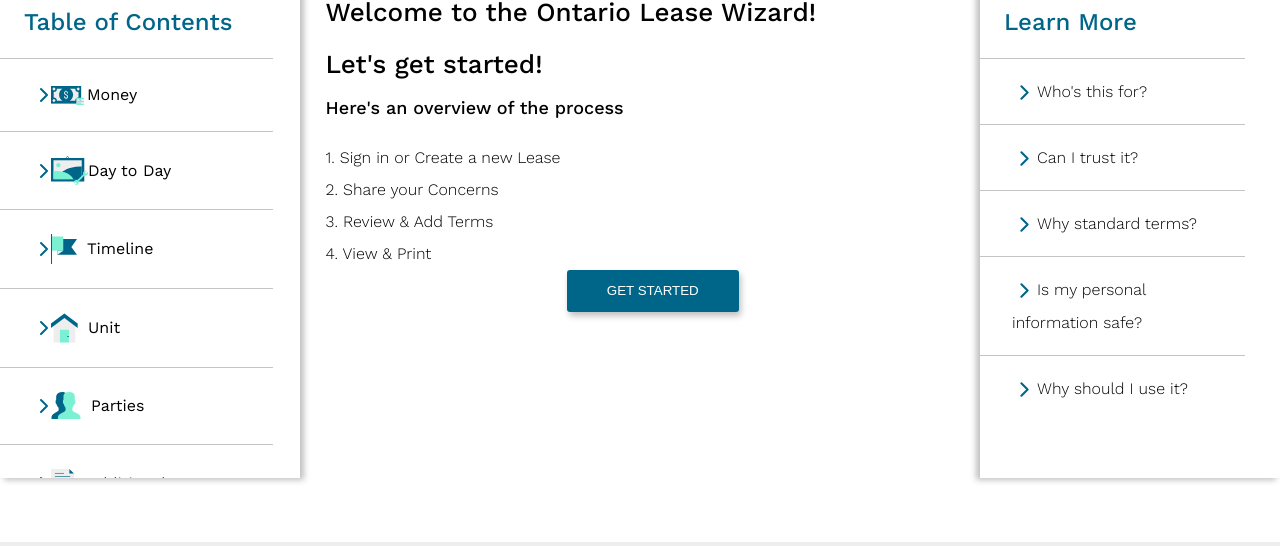
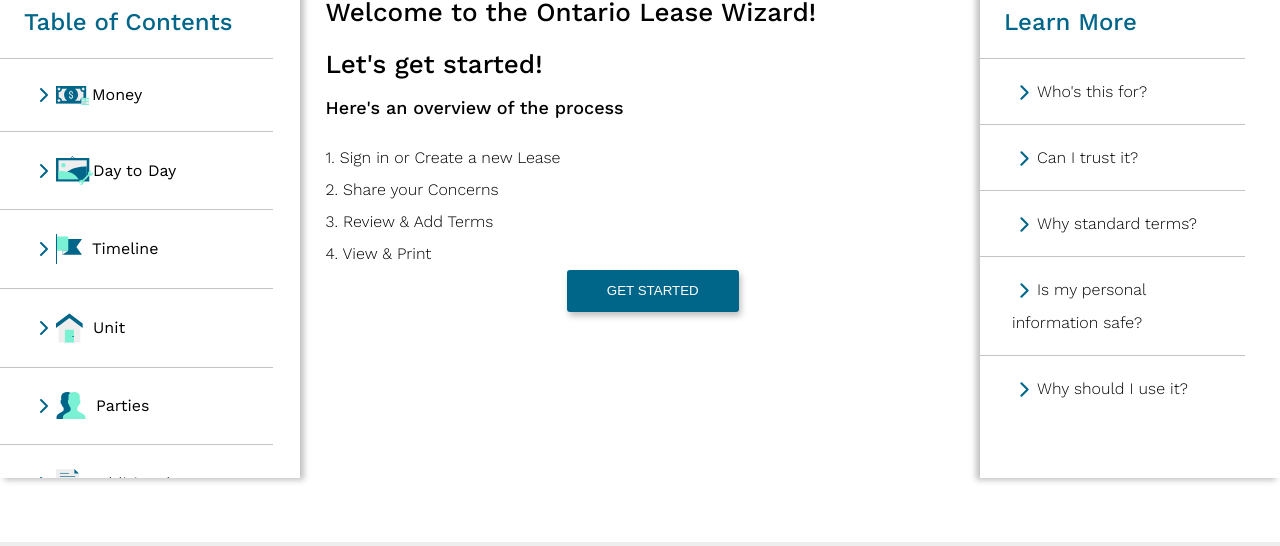
Before and after one commit to law-design-colab-ctto/ontario-lease-wizard, a React (Create React App) app: page / in a window 1280 px wide. Shown: the part 168-714 px from the top of the page. Built offline with nearby package versions, Linux system fonts and the light colour scheme.

Commit message:
Chevron padding.

```diff
--- a/src/App.css
+++ b/src/App.css
@@ -153,7 +153,8 @@
     display: inline-block;
     vertical-align: middle;
     margin-left: -5px;
-    margin-right: 10px; }
+    margin-right: 10px;
+    cursor: pointer; }
     nav img.Money {
       width: 33px;
       height: 19px;
@@ -177,7 +178,8 @@
   nav svg.chevronRight {
     display: inline-block;
     color: #006689;
-    vertical-align: middle; }
+    vertical-align: middle;
+    margin-right: 5px; }
     nav svg.chevronRight.active {
       transform: rotate(90deg);
       transition: all 0.5s ease; }
--- a/src/App.scss
+++ b/src/App.scss
@@ -179,6 +179,7 @@
     vertical-align: middle;
     margin-left: -5px;
     margin-right: 10px;
+    cursor: pointer;
     &.Money {
       width: 33px;
       height: 19px;
@@ -210,6 +211,7 @@
     display: inline-block;
     color: $primary;
     vertical-align: middle;
+    margin-right: 5px;
     &.active {
       transform: rotate(90deg);
       transition: all 0.5s ease;
```
